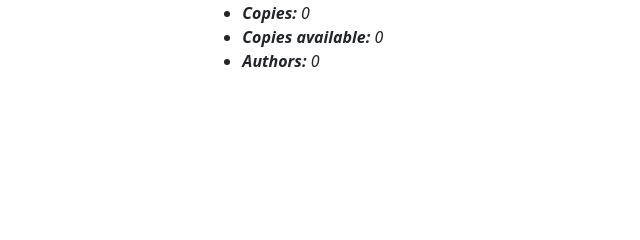
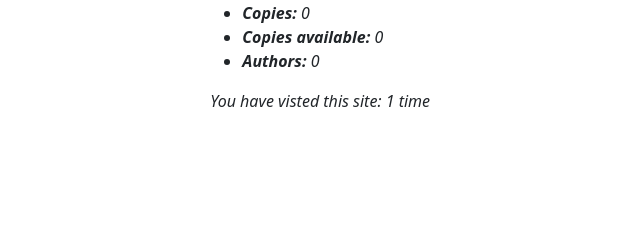
Before and after one commit to MaximFarmingdale/django_local_library, a Django app: page /catalog/ in a window 1280 px wide. Shown: the part 205-445 px from the top of the page, without its empty margins (15-655 px from the left). Run offline with Django 5.2, Linux system fonts and the light colour scheme; data that the repository does not hold is empty.

Commit message:
index.html: added a display for the number of vists

```diff
--- a/locallibrary/catalog/templates/index.html
+++ b/locallibrary/catalog/templates/index.html
@@ -22,4 +22,5 @@
         <li><strong>Copies available:</strong> {{ num_instances_available }}</li>
         <li><strong>Authors:</strong> {{ num_authors}}</li>
     </ul>
+    <p>You have visted this site: {{ num_vists }} time{{ num_vists|pluralize }}</p>
 {% endblock %}
```
